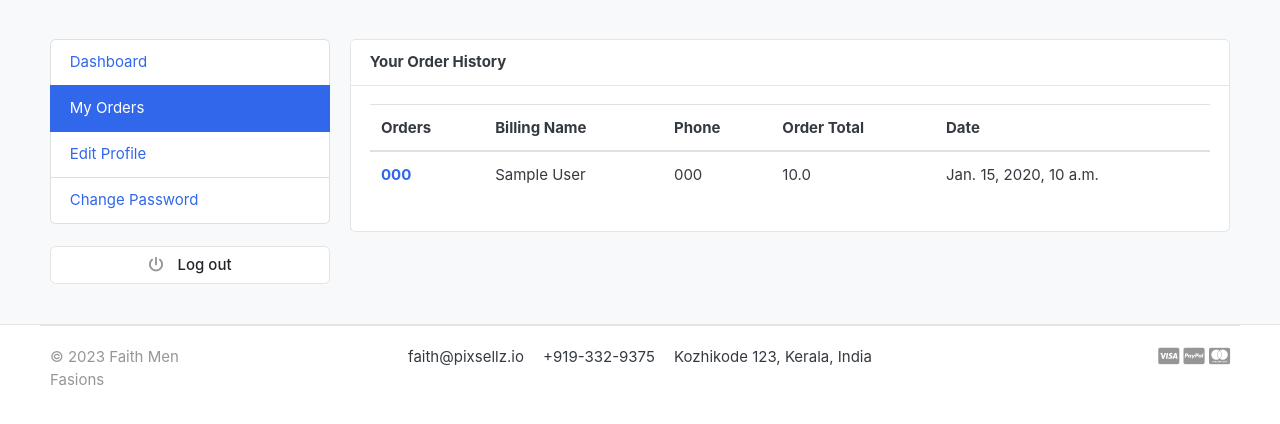
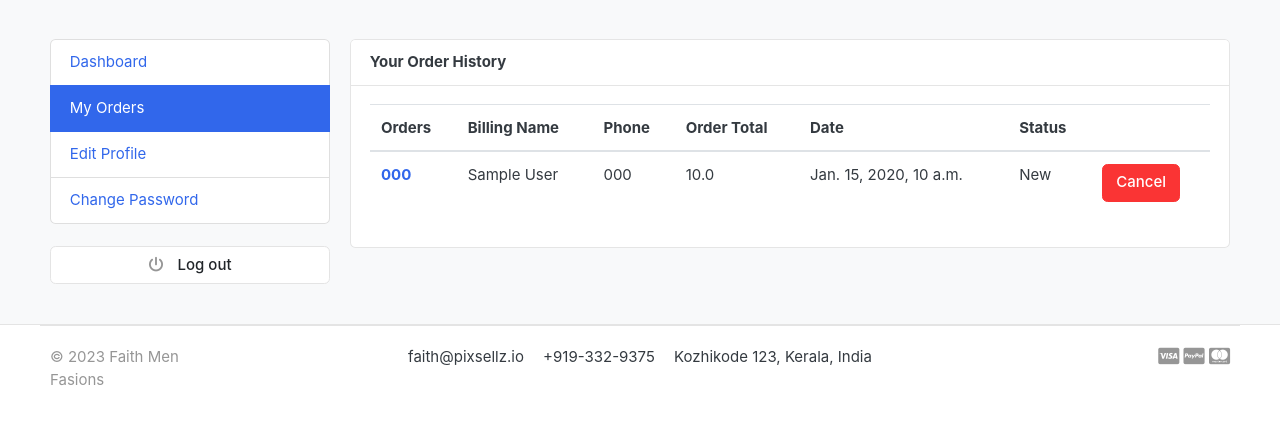
Before and after one commit to Euclid1311/Project, a Django app: page /accounts/my_orders/ in a window 1280 px wide. Shown: the part 119-543 px from the top of the page. Run offline with Django 4.2, Linux system fonts and the light colour scheme; a user stored in the database is signed in; tables that the repository leaves empty hold one stand-in row (values such as "Sample post"); parts of the project's set-up code (start-up, migrations or seed data) failed here and were passed over; some libraries are stand-ins or nearby versions; some web fonts are replaced.

Commit message:
ordercancell

```diff
--- a/ecart/accounts/urls.py
+++ b/ecart/accounts/urls.py
@@ -13,6 +13,7 @@ urlpatterns = [
 
 
     path('my_orders/', views.my_orders, name='my_orders'),
+    path('cancel_order/<int:order_number>',views.cancel_order,name='cancel_order'),
 
     path('edit_profile/', views.edit_profile, name='edit_profile'),
     path('change_password/', views.change_password, name='change_password'),
--- a/ecart/accounts/views.py
+++ b/ecart/accounts/views.py
@@ -306,3 +306,13 @@ def order_detail(request, order_id):
 
 
     return render(request, 'accounts/order_detail.html', context)
+
+
+
+
+def cancel_order(request,order_number):
+    order = Order.objects.get(order_number=order_number)
+    order.status = 'Cancelled'
+    order.save()
+    messages.success(request,'Order has been cancelled')
+    return redirect('my_orders')
--- a/ecart/templates/accounts/my_orders.html
+++ b/ecart/templates/accounts/my_orders.html
@@ -25,6 +25,8 @@
                                 <th scope="col">Phone</th>
                                 <th scope="col">Order Total</th>
                                 <th scope="col">Date</th>
+                                <th scope="col">Status</th>
+                                <th scope="col"></th>
 
                               </tr>
                             </thead>
@@ -36,6 +38,8 @@
                                 <td>{{order.phone}}</td>
                                 <td>{{order.order_total}}</td>
                                 <td>{{order.created_at}}</td>
+                                <td>{{order.status}}</td>
+                                <td><a class="btn btn-danger{% if order.status == 'Cancelled' %}disabled{% endif %}" href="{% url 'cancel_order' order.order_number %}">Cancel</a></td>
 
                               </tr>
                               {% endfor %}
```
